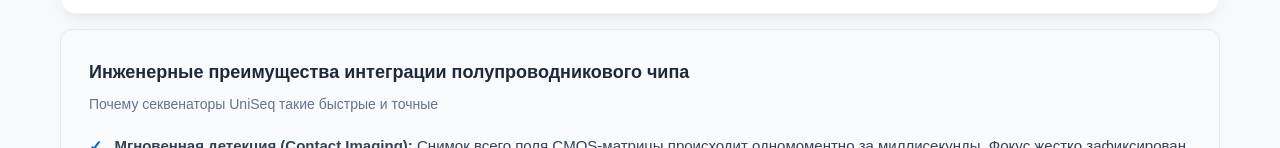
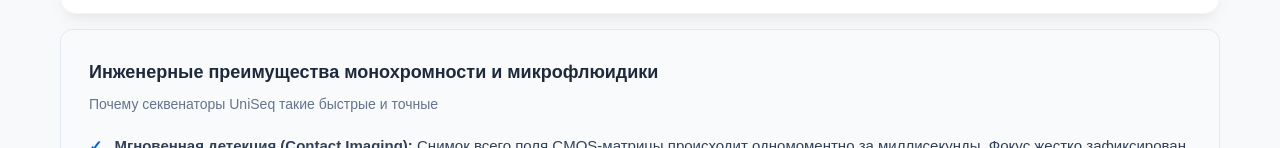
Before and after one commit to alexurpimenov-prog/ME-instruments, a React (Vite) app: page / in a window 1280 px wide. Both pictures are taken after a click on the button 640 px from the left and 4264 px from the top of the page. Shown: the part 4297-4445 px from the top of the page. Built offline with nearby package versions, Linux system fonts and the light colour scheme.

Commit message:
Update App.tsx

```diff
--- a/src/App.tsx
+++ b/src/App.tsx
@@ -104,7 +104,7 @@ export default function App() {
             title="Кликните, чтобы свернуть"
           >
             <h4 style={{ margin: '0 0 8px 0', fontSize: '18px', fontWeight: '700', color: '#1e293b' }}>
-              Инженерные преимущества интеграции полупроводникового чипа
+              Инженерные преимущества монохромности и микрофлюидики
             </h4>
             <p style={{ margin: '0 0 20px 0', fontSize: '14px', color: '#64748b', lineHeight: '1.4' }}>
               Почему секвенаторы UniSeq такие быстрые и точные
```
